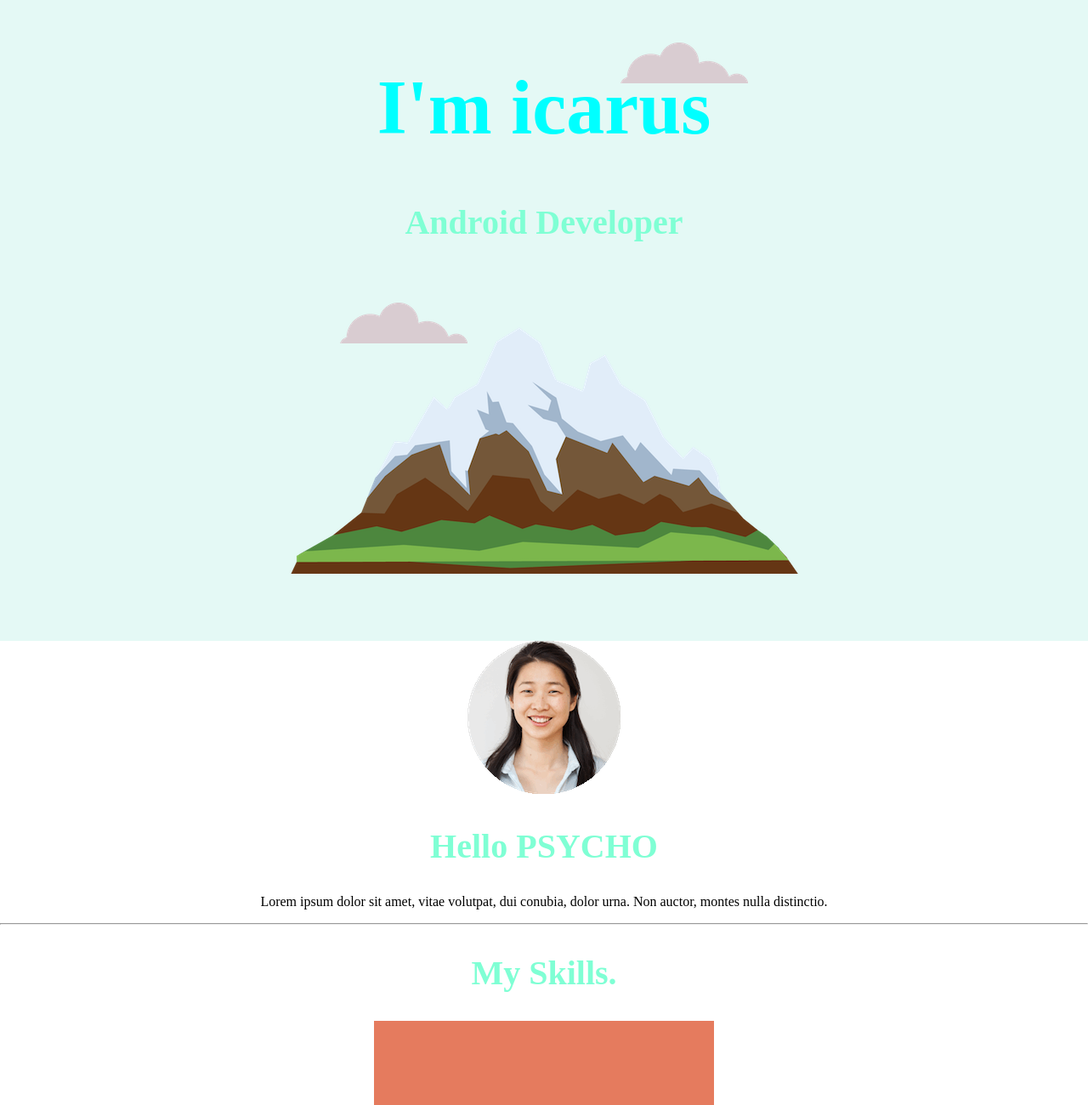
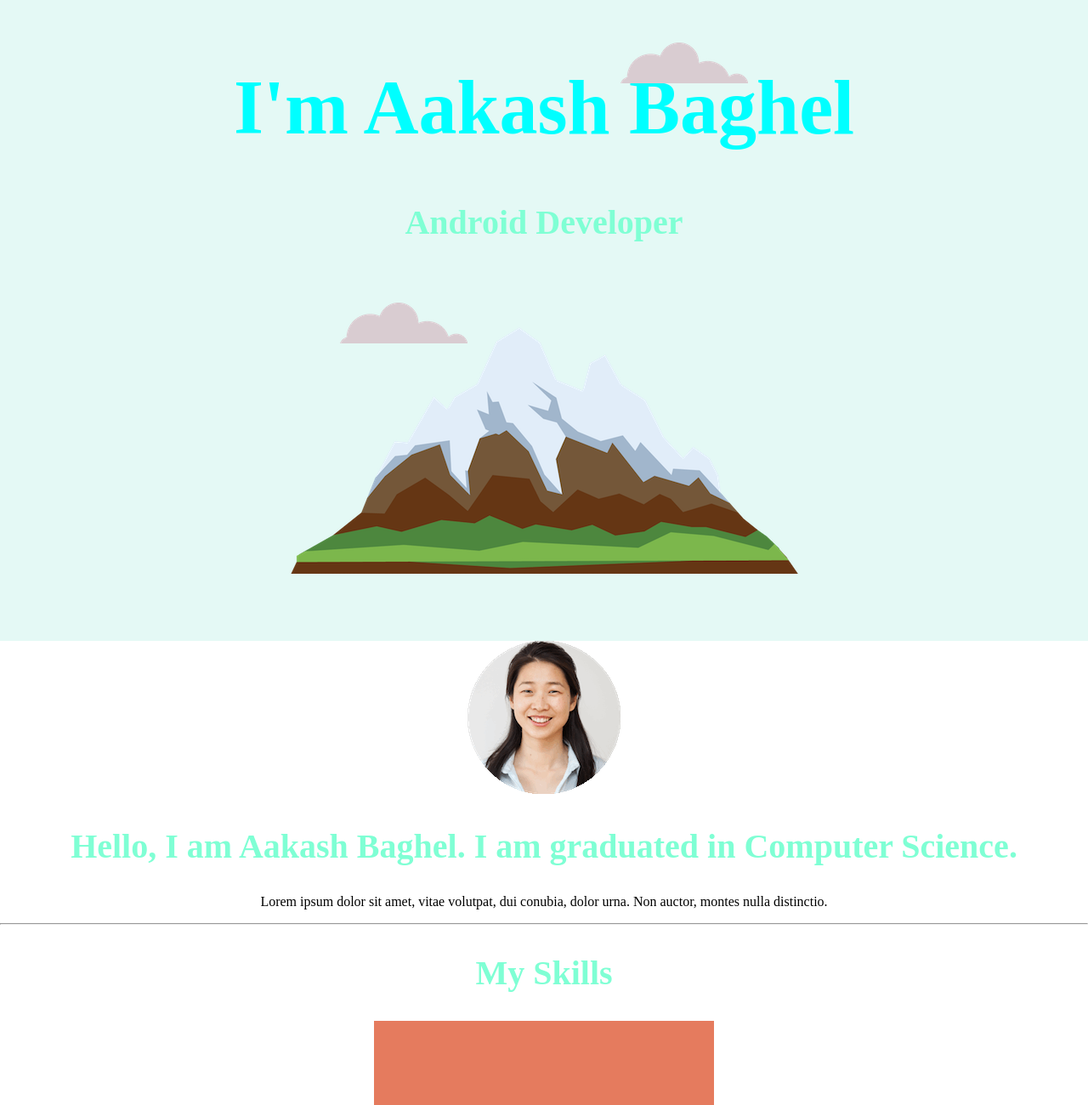
Before and after one commit to himanshi311299/portfolio, a plain HTML site: page index.html in a window 1280 px wide. Shown: the top 1300 px of the page at 85% size. Drawn offline with Linux system fonts and the light colour scheme.

Commit message:
Solved error in html file

```diff
--- a/index.html
+++ b/index.html
@@ -17,7 +17,7 @@
     />
     <!-- <link rel="shortcut icon" href="img/icon.ico" type="image/x-icon" /> -->
     <link rel="stylesheet" href="css/style.css" />
-    <title>icarus</title>
+    <title>Aakash Portfolio</title>
   </head>
 
   <!--* START OF BODY -->
@@ -25,7 +25,7 @@
   <body>
     <div class="top">
       <img class="t-cloud" src="img/cloud.png" alt="cloud" />
-      <h1>I'm icarus</h1>
+      <h1>I'm Aakash Baghel</h1>
       <h2>Android Developer</h2>
       <aside></aside>
       <img class="b-cloud" src="img/cloud.png" alt="cloud" />
@@ -36,7 +36,7 @@
     <div class="middle-container">
       <div class="profile">
         <img src="img/angela.png" alt="angela" />
-        <h2>Hello PSYCHO</h2>
+        <h2>Hello, I am Aakash Baghel. I am graduated in Computer Science.</h2>
         <p>
           Lorem ipsum dolor sit amet, vitae volutpat, dui conubia, dolor urna.
           Non auctor, montes nulla distinctio.
@@ -44,7 +44,7 @@
       </div>
       <hr />
       <div class="skills">
-        <h2>My Skills.</h2>
+        <h2>My Skills</h2>
         <div class="skill-row">
           <img class="code" src="img/computer.png" alt="computer" />
           <h3>Lorem & Ipsum</h3>
@@ -80,7 +80,7 @@
       <a class="footer-link" href="https://www.linkedin.com/">LinkedIn</a>
       <a class="footer-link" href="https://twitter.com/">Twitter</a>
       <a class="footer-link" href="https://www.appbrewery.co/">Website</a>
-      <p>© 2018 Name Surname.</p>
+      <p>© 2022 Name Surname.</p>
     </div>
   </body>
 </html>
```
